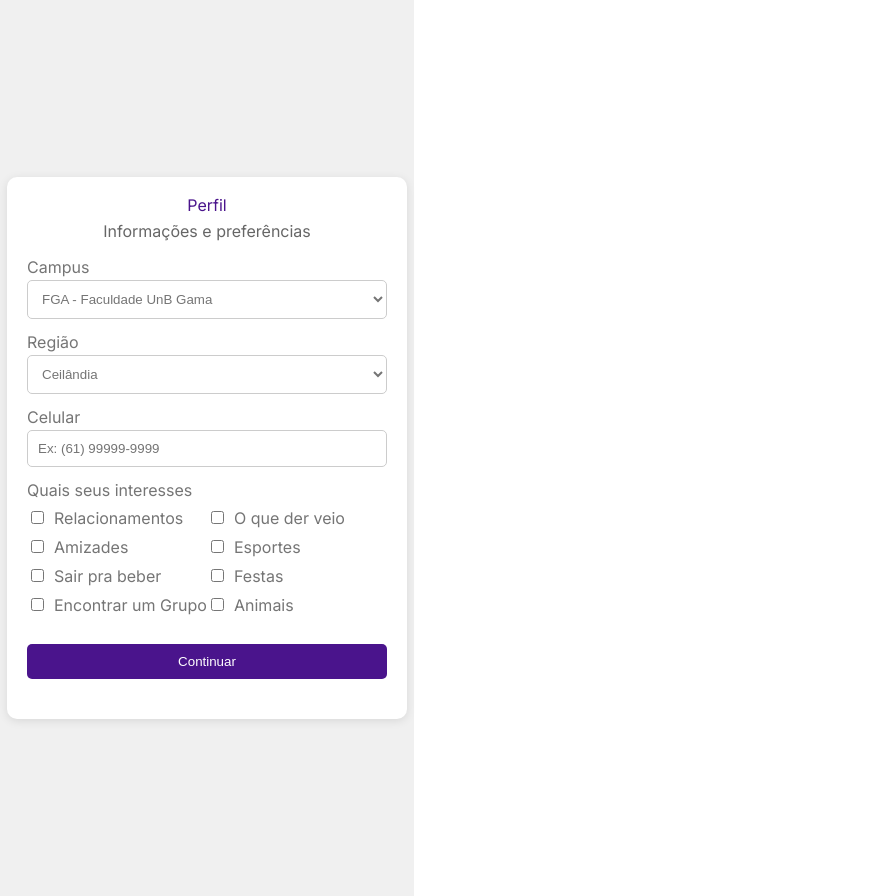
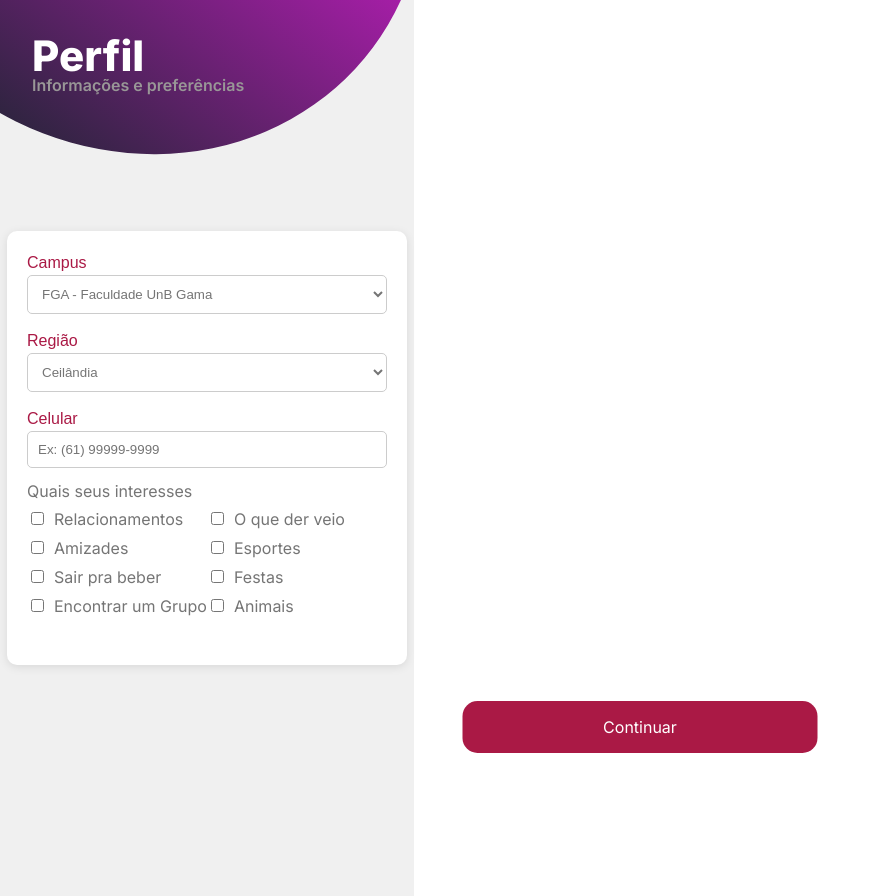
Before and after one commit to UnBArqDsw2024-1/2024.1_G8_UnBreja, a React (Create React App) app in the folder code/frontend/unbreja/: page /perfil in a window 1280 px wide. Shown: the whole page, without its empty margins (0-881 px from the left). Built offline with nearby package versions, Linux system fonts and the light colour scheme.

Commit message:
estilizando pagina do profile
Co-authored-by: Suzane Duarte <ssuzane9@hotmail.com>

```diff
--- a/code/frontend/unbreja/src/pages/ProfilePage.jsx
+++ b/code/frontend/unbreja/src/pages/ProfilePage.jsx
@@ -1,5 +1,8 @@
 import React from "react";
 import styled from "styled-components";
+import { createButton } from "../components/Button";
+import Elipse from "../components/Elipse";
+import PageHeader from "../components/PageHeader";
 
 export default function ProfilePage() {
   const campuses = [
@@ -38,10 +41,15 @@ export default function ProfilePage() {
 
   return (
     <MainDiv>
+      <ElipseWrapper>
+        <Elipse top="-350px" />
+      </ElipseWrapper>
+      <PageHeaderWrapper><PageHeader
+        title="Perfil"
+        subtitle="Informações e preferências"
+      /></PageHeaderWrapper>
+
       <ProfileCard>
-        <Title>Perfil</Title>
-        <Subtitle>Informações e preferências</Subtitle>
-
         <Form>
           <InputGroup>
             <Label htmlFor="campus">Campus</Label>
@@ -110,13 +118,14 @@ export default function ProfilePage() {
               </CheckboxLabel>
             </CheckboxWrapper>
           </InterestGroup>
+          <ButtonWrapper>{createButton('primary', '/login', 'Continuar')}</ButtonWrapper>
 
-          <CompleteProfileButton type="submit">Continuar</CompleteProfileButton>
         </Form>
       </ProfileCard>
     </MainDiv>
   );
 }
+
 
 const MainDiv = styled.div`
   font-family: "Inter", sans-serif;
@@ -128,6 +137,7 @@ const MainDiv = styled.div`
   justify-content: center;
   background-color: #f0f0f0;
 `;
+
 
 const ProfileCard = styled.div`
   background-color: white;
@@ -159,9 +169,11 @@ const InputGroup = styled.div`
 `;
 
 const Label = styled.label`
-  display: block;
-  color: #757575;
-  margin-bottom: 5px;
+  font-size: 16px;
+    font-family: Arial, Helvetica, sans-serif;
+    color: #aa1945;
+    pointer-events: none;
+    line-height: 24px;
 `;
 
 const Input = styled.input`
@@ -207,17 +219,25 @@ const Checkbox = styled.input`
   margin-right: 10px;
 `;
 
-const CompleteProfileButton = styled.button`
-  background-color: #4a148c;
-  color: white;
-  padding: 10px;
-  border: none;
-  border-radius: 5px;
-  width: 100%;
-  cursor: pointer;
-  margin-bottom: 20px;
 
-  &:hover {
-    background-color: #6a1b9a;
-  }
+const ButtonWrapper = styled.div`
+  position: absolute;
+  bottom: 12px;
+  left: 50%;
+  transform: translateX(-50%);
+  text-align: center;
 `;
+
+const ElipseWrapper = styled.div`
+  position: absolute;
+  top: -130px;
+  left: -90px;
+  transform: rotate(18.38deg);
+`;
+
+const PageHeaderWrapper = styled.div`
+  position: absolute;
+  top: -25px;
+  left: -20px;
+
+`;
```
